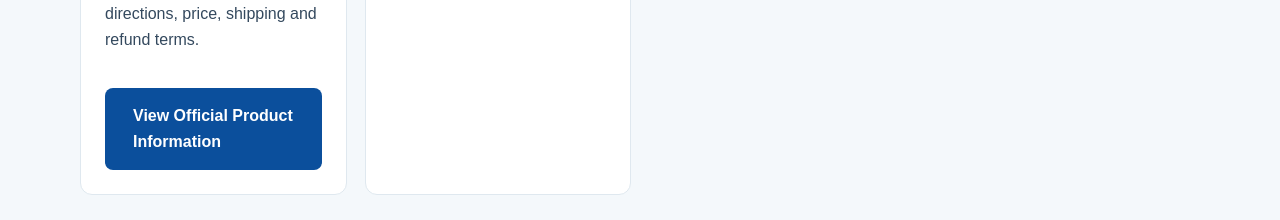
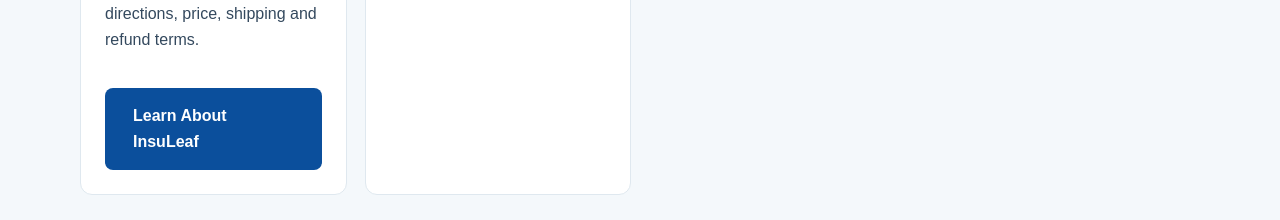
Before and after one commit to cleodenircalanca1/calanca-health-usa, a plain HTML site: page index.html in a window 1280 px wide. Shown: the part 1869-2089 px from the top of the page. Drawn offline with Linux system fonts and the light colour scheme.

Commit message:
add insuleaf page

```diff
--- a/index.html
+++ b/index.html
@@ -106,9 +106,8 @@
               product page for current ingredients, directions, price, shipping and refund terms.
             </p>
             <a class="button secondary affiliate-link"
-               href="https://0250e4pdlgjyte3ardykrvqqaf.hop.clickbank.net"
-               rel="nofollow sponsored">
-              View Official Product Information
+               href="insuleaf.html">
+              Learn About InsuLeaf
             </a>
           </article>
 
```
